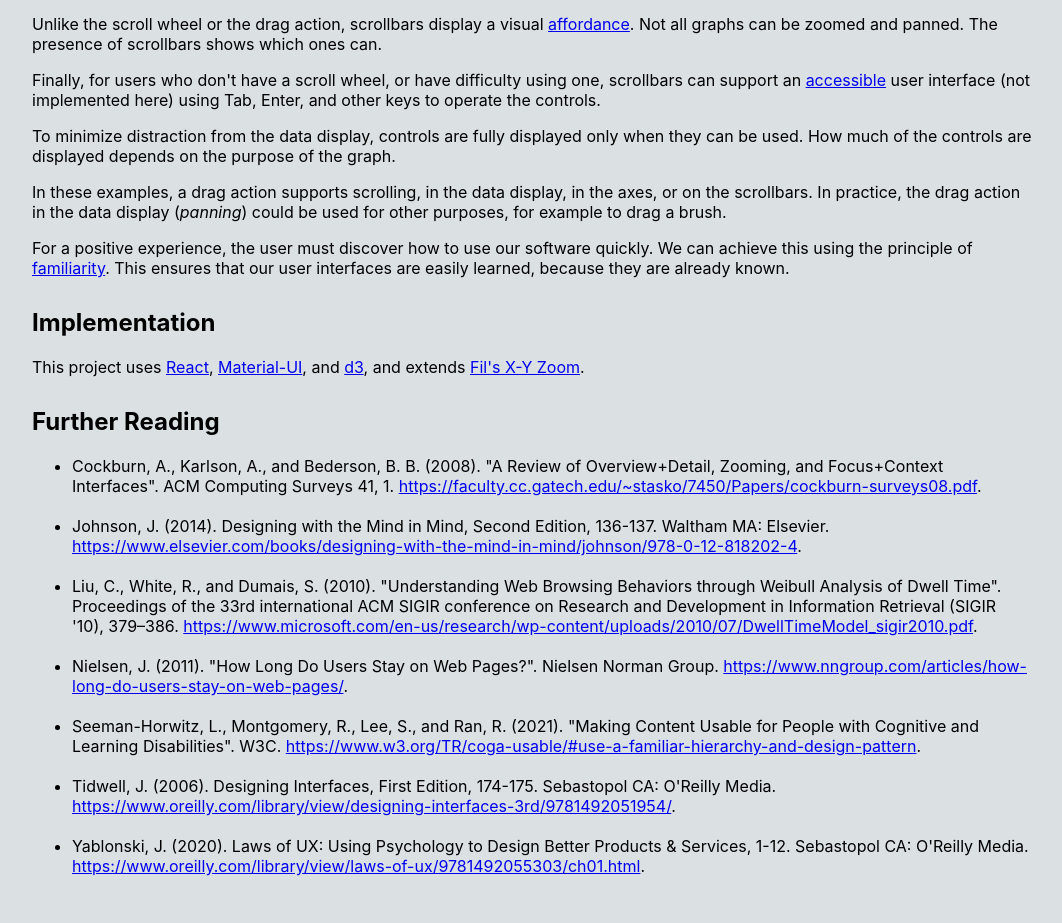
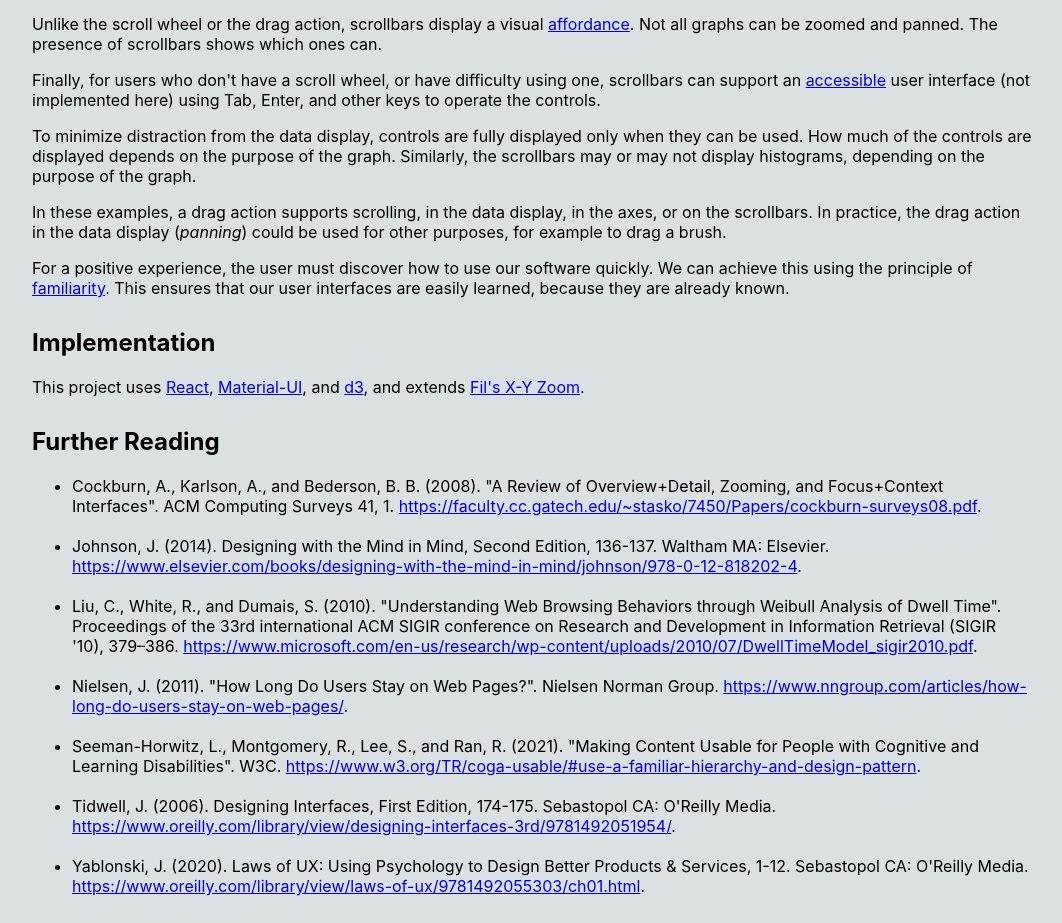
Before and after one commit to hemanrobinson/panning-zooming, a React (Create React App) app: page / in a window 1280 px wide. Shown: the part 1988-2911 px from the top of the page, without its empty margins (108-1170 px from the left). Built offline with nearby package versions, Linux system fonts and the light colour scheme.

Commit message:
Update App.js

```diff
--- a/src/App.js
+++ b/src/App.js
@@ -76,7 +76,7 @@ const App = () => {
                 Finally, for users who don't have a scroll wheel, or have difficulty using one, scrollbars can support an <a href="https://www.w3.org/WAI/fundamentals/accessibility-principles/">accessible</a> user interface (not implemented here) using Tab, Enter, and other keys to operate the controls.
                 </p>
                 <p>
-                To minimize distraction from the data display, controls are fully displayed only when they can be used. How much of the controls are displayed depends on the purpose of the graph.
+                To minimize distraction from the data display, controls are fully displayed only when they can be used. How much of the controls are displayed depends on the purpose of the graph. Similarly, the scrollbars may or may not display histograms, depending on the purpose of the graph.
                 </p>
                 <p>
                 In these examples, a drag action supports scrolling, in the data display, in the axes, or on the scrollbars. In practice, the drag action in the data display (<em>panning</em>) could be used for other purposes, for example to drag a brush.
```
